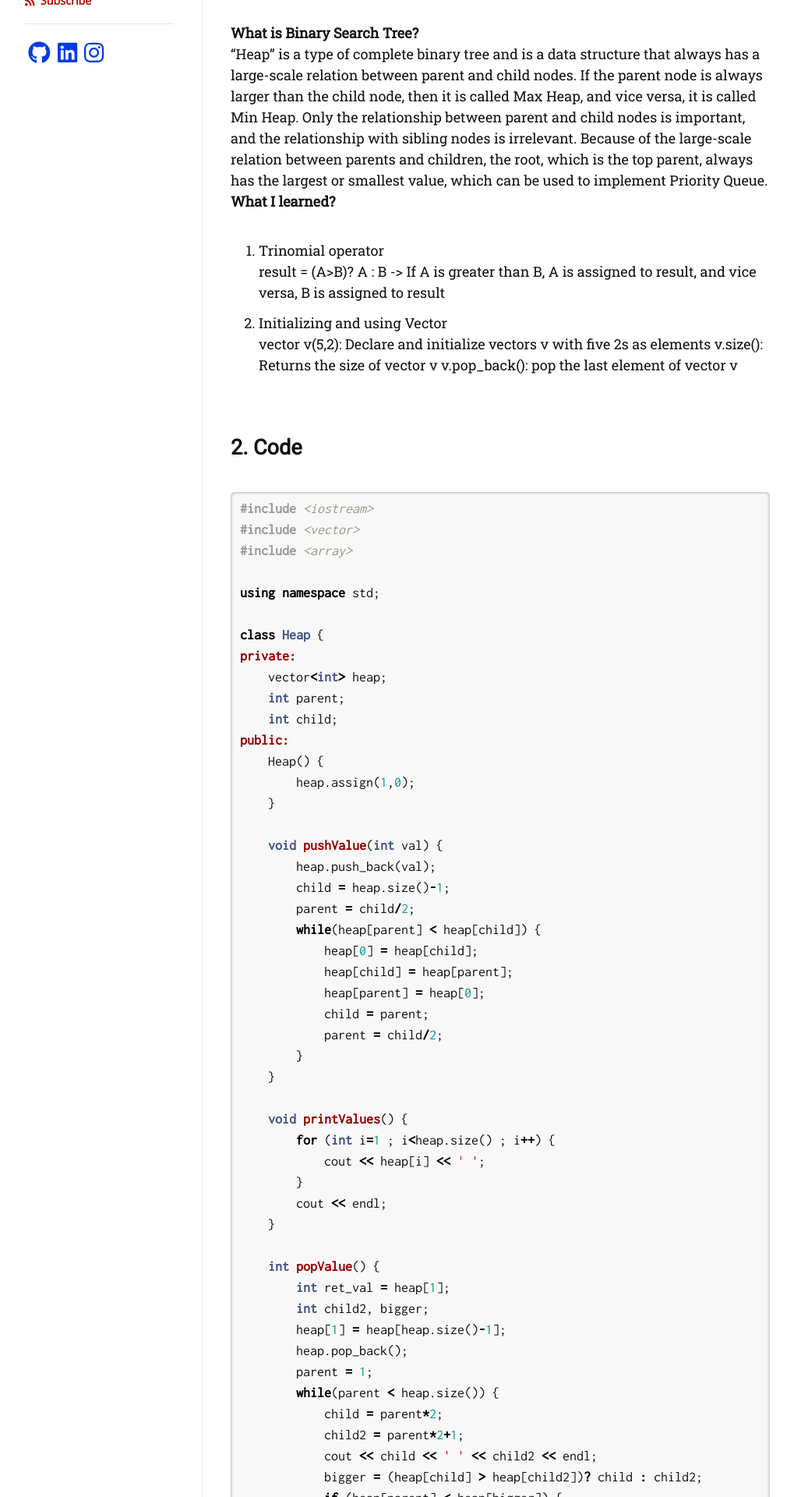
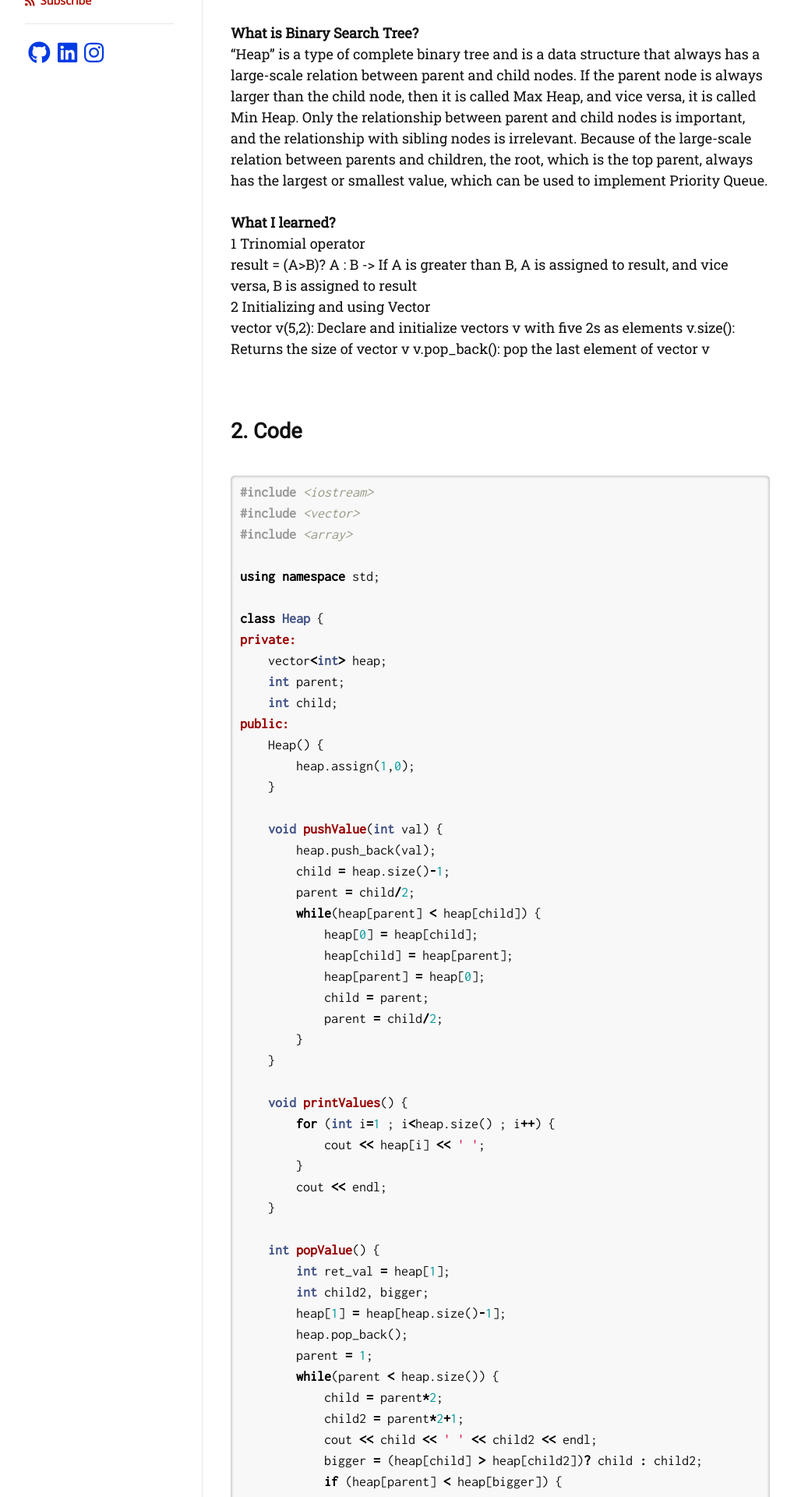
Before and after one commit to dlgur1994/dlgur1994.github.io, a Jekyll site: the page built from _posts/2021-07-11-DataStructure-Heap.md, in a window 1280 px wide. Shown: the part 418-2338 px from the top of the page at 78% size, without its empty margins (130-1149 px from the left). Built offline with Jekyll 4.4.1, drawn with Linux system fonts in a browser that asks for light colours; nearby versions of some CDN libraries; some web fonts are replaced; comment, search, counter and statistics services are not loaded.

Commit message:
Heap done 21/07/11

```diff
--- a/_posts/2021-07-11-DataStructure-Heap.md
+++ b/_posts/2021-07-11-DataStructure-Heap.md
@@ -9,11 +9,11 @@ comments: true
 
 ## 1. Description
 **What is Binary Search Tree?**
-"Heap" is a type of complete binary tree and is a data structure that always has a large-scale relation between parent and child nodes. If the parent node is always larger than the child node, then it is called Max Heap, and vice versa, it is called Min Heap. Only the relationship between parent and child nodes is important, and the relationship with sibling nodes is irrelevant. Because of the large-scale relation between parents and children, the root, which is the top parent, always has the largest or smallest value, which can be used to implement Priority Queue.
+"Heap" is a type of complete binary tree and is a data structure that always has a large-scale relation between parent and child nodes. If the parent node is always larger than the child node, then it is called Max Heap, and vice versa, it is called Min Heap. Only the relationship between parent and child nodes is important, and the relationship with sibling nodes is irrelevant. Because of the large-scale relation between parents and children, the root, which is the top parent, always has the largest or smallest value, which can be used to implement Priority Queue.<br/>
 **What I learned?**
-1. Trinomial operator
+1 Trinomial operator
 result = (A>B)? A : B -> If A is greater than B, A is assigned to result, and vice versa, B is assigned to result
-2. Initializing and using Vector
+2 Initializing and using Vector
 vector<int> v(5,2): Declare and initialize vectors v with five 2s as elements
 v.size(): Returns the size of vector v
 v.pop_back(): pop the last element of vector v
```
